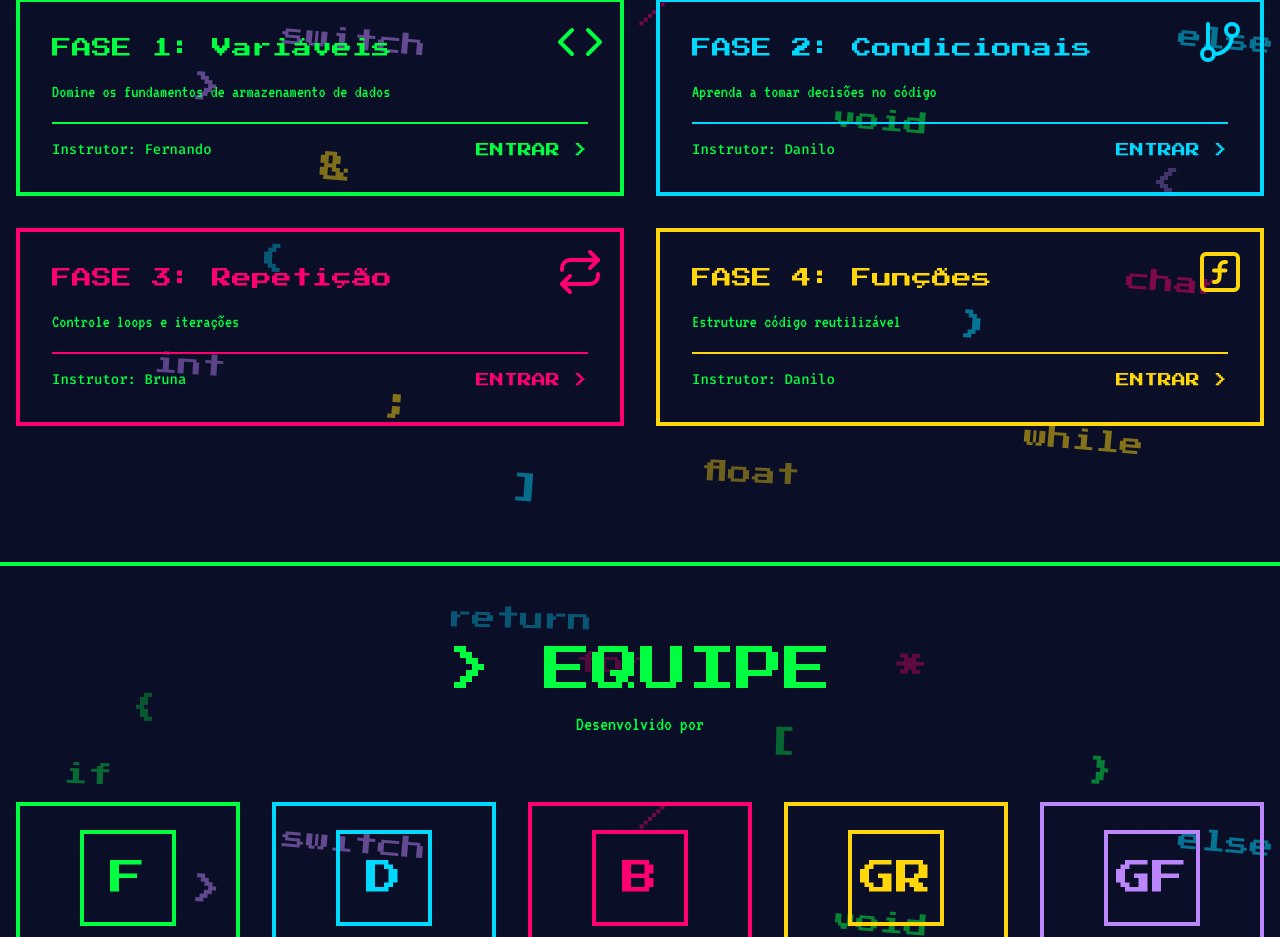
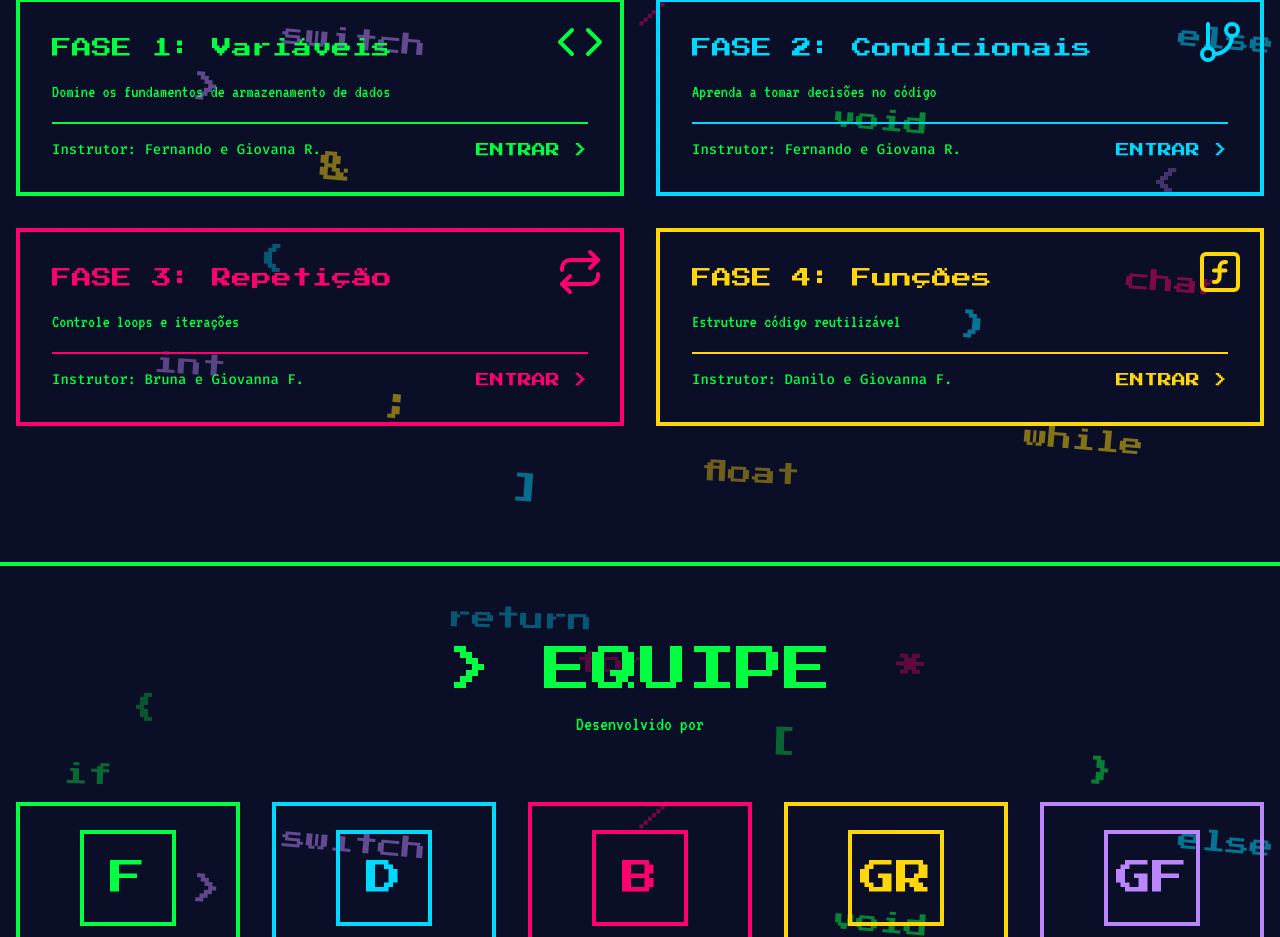
Before and after one commit to FerSouzza/Certificadora, a React (Vite) app: page / in a window 1280 px wide. Shown: the part 1038-1975 px from the top of the page. Built offline with nearby package versions, Linux system fonts and the light colour scheme.

Commit message:
Atualizacao dos instrutoresu

```diff
--- a/src/app/components/PhaseHub.tsx
+++ b/src/app/components/PhaseHub.tsx
@@ -5,7 +5,7 @@ const phases = [
   {
     id: 1,
     title: 'FASE 1: Variáveis',
-    instructor: 'Fernando',
+    instructor: 'Fernando e Giovana R.',
     icon: Code,
     color: '#00ff41',
     description: 'Domine os fundamentos de armazenamento de dados'
@@ -13,7 +13,7 @@ const phases = [
   {
     id: 2,
     title: 'FASE 2: Condicionais',
-    instructor: 'Danilo',
+    instructor: 'Fernando e Giovana R.',
     icon: GitBranch,
     color: '#00d9ff',
     description: 'Aprenda a tomar decisões no código'
@@ -21,7 +21,7 @@ const phases = [
   {
     id: 3,
     title: 'FASE 3: Repetição',
-    instructor: 'Bruna',
+    instructor: 'Bruna e Giovanna F.',
     icon: Repeat,
     color: '#ff006e',
     description: 'Controle loops e iterações'
@@ -29,7 +29,7 @@ const phases = [
   {
     id: 4,
     title: 'FASE 4: Funções',
-    instructor: 'Danilo',
+    instructor: 'Danilo e Giovanna F.',
     icon: FunctionSquare,
     color: '#ffd60a',
     description: 'Estruture código reutilizável'
```
Also changed, not shown: 2 other files (tests, documents, lock files or other folders).
